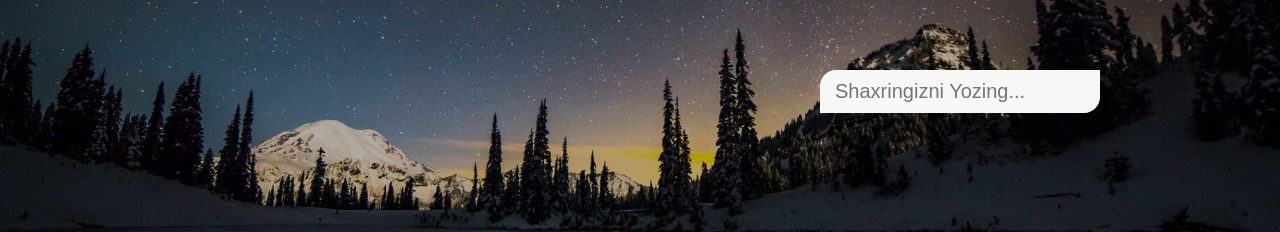
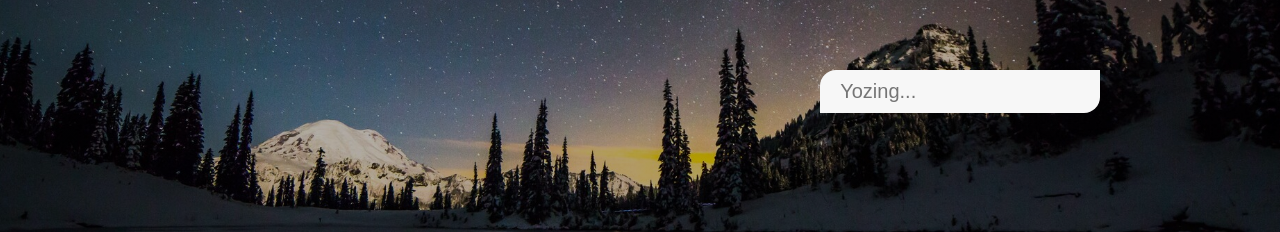
Before and after one commit to leeaka/weatherapp, a website: page index.html in a window 1280 px wide. Shown: the part 326-558 px from the top of the page. Drawn offline with Linux system fonts and the light colour scheme.

Commit message:
Update index.html
changed

```diff
--- a/index.html
+++ b/index.html
@@ -28,7 +28,7 @@
             </div>
         </main>
         <header>
-            <input type="text" autocomplete="off" class="search-box" placeholder="Shaxringizni Yozing...">
+            <input type="text" autocomplete="off" class="search-box" placeholder=" Yozing...">
         </header>
     </div>
 
```
